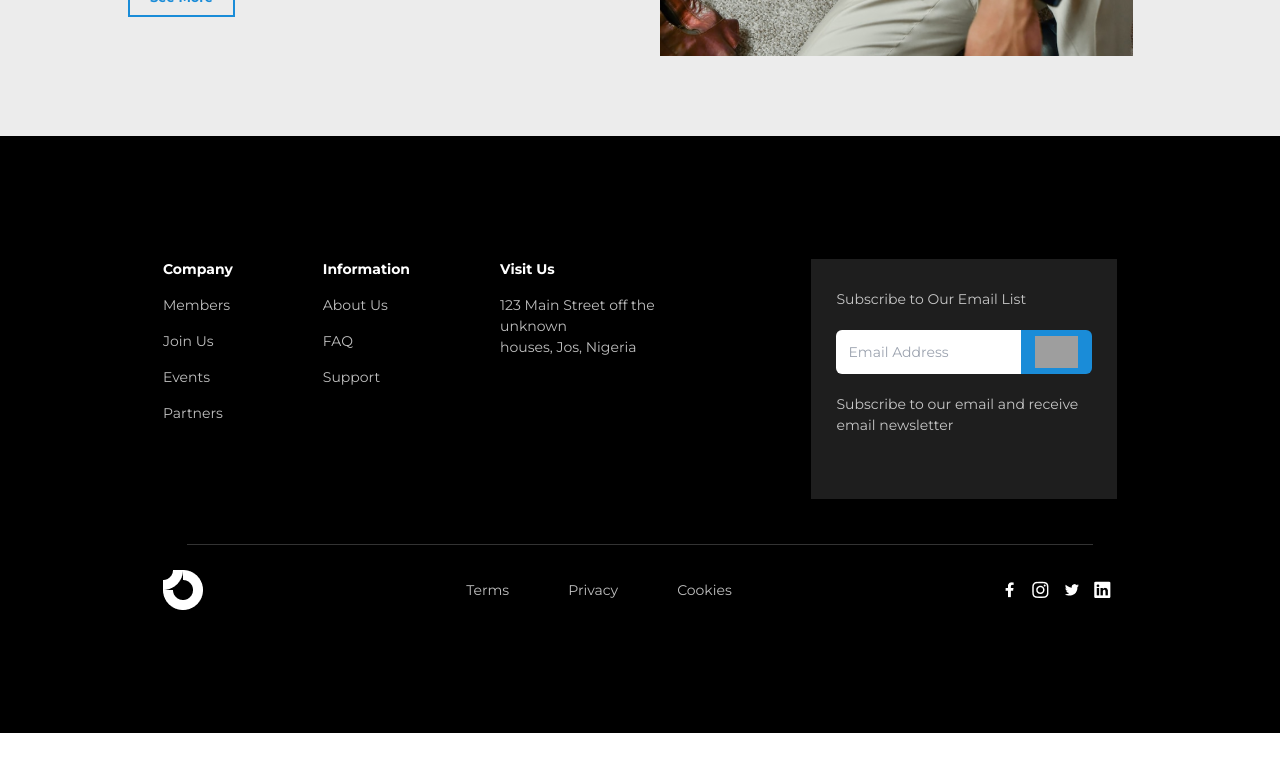
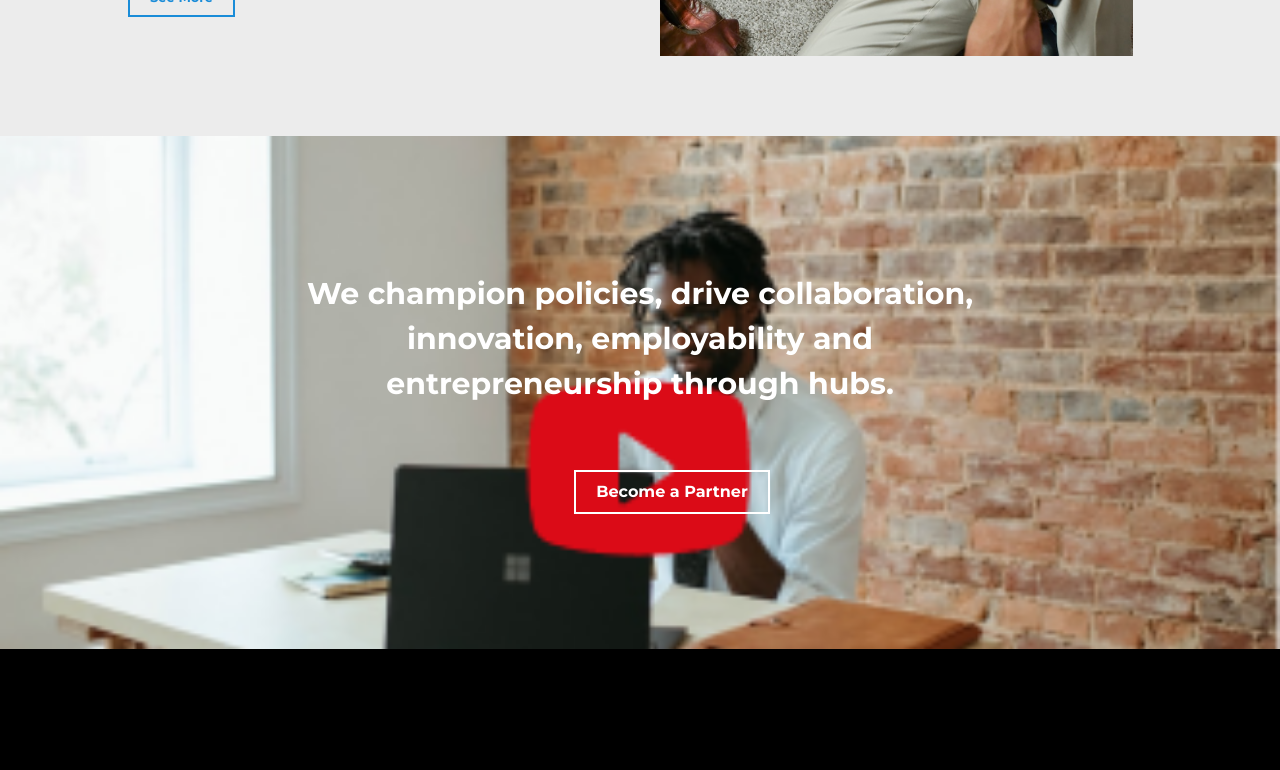
Before and after one commit to nHubNg/NNIA, a React (Vite) app: page / in a window 1280 px wide. Shown: the part 1360-2130 px from the top of the page. Before the commit the page ends 2093 px from the top, so only its background shows below. Built offline with nearby package versions, Linux system fonts and the light colour scheme; grey boxes are pictures that could not be loaded.

Commit message:
completed the member section

```diff
--- a/src/pages/home/index.jsx
+++ b/src/pages/home/index.jsx
@@ -28,7 +28,12 @@ const Home = () => {
                 <div className="w-1/2">
                     <img src={people} alt="" />
                 </div>
-           </div>
+            </div>
+        </div>
+
+        <div className={`bg-hero bg-no-repeat bg-center bg-cover h-[513px] font-montserrat font-[700] text-center flex justify-center items-center pt-30 px-[270px] text-white flex-col`}>
+            <h1 className='text-[30px]'>We champion policies, drive collaboration, innovation, employability and entrepreneurship through hubs.</h1>
+            <button className="px-5 py-2 border-white border-2 text-white mt-16 ml-16 font-[700]">Become a Partner</button>
         </div>
     </div>);
 }
```
